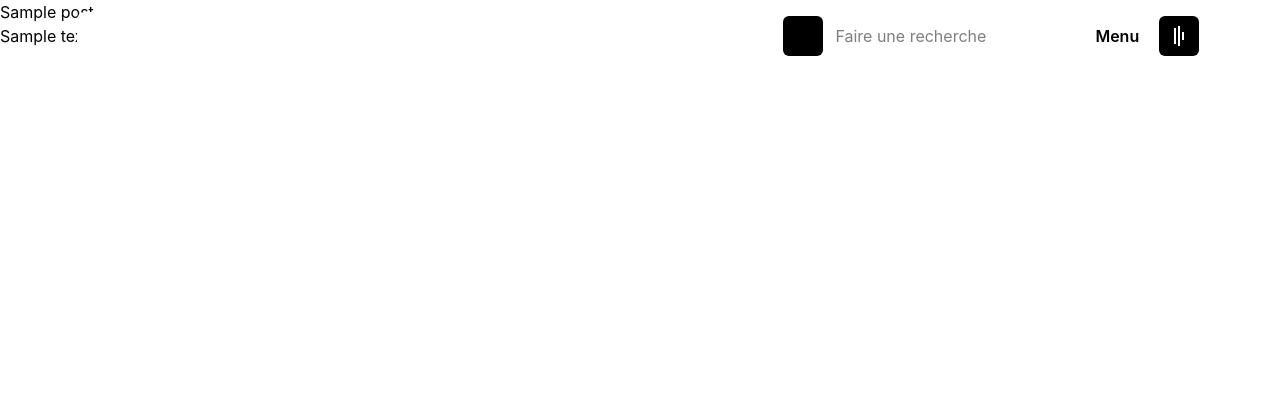
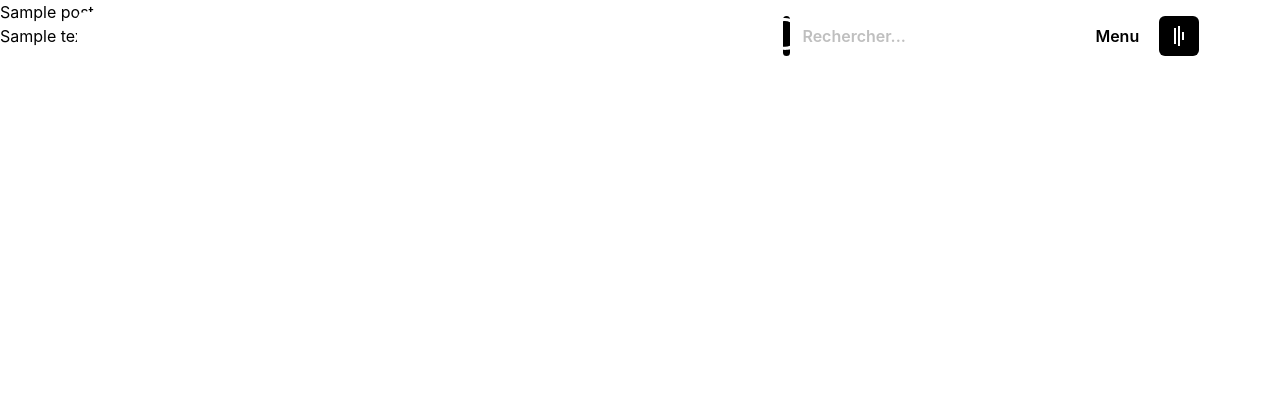
Before and after one commit to LeoLFr/wd_radio, a WordPress theme: template index.php in a window 1280 px wide. Shown: the top 420 px of the page. Run offline with PHP 8.4 and a stand-in for WordPress, Linux system fonts and the light colour scheme; the site name, menu and one post (Sample post) are stand-ins, and other content is empty.

Commit message:
search ok

```diff
--- a/header.php
+++ b/header.php
@@ -13,7 +13,7 @@
     <div class="flex justify-between py-3 container z-99">
 
         <div class="flex items-center">
-            <div class="h-12 w-17 object-cover flex items-center bg-white rounded-lg px-1 py-3">
+            <div class="h-12 w-17 object-cover flex items-center bg-white rounded-lg px-1 py-3 cursor-pointer">
                 <?php if (has_custom_logo()) { the_custom_logo(); }?>
             </div>
         </div>
@@ -21,11 +21,8 @@
         <div class="flex gap-5">
 
             <!-- Barre de recherche en placeholder a date -->
-            <div class="bg-white py-3 px-1 flex rounded-lg items-center w-70 h-12">
-                <div class="flex gap-0.5 bg-black rounded-md h-10 w-10 items-center justify-center">
-
-                </div>
-                <div class="opacity-50 ml-3">Faire une recherche</div>
+            <div class="">
+                <?php echo get_search_form(); ?>
             </div>
 
             <!-- Menu burger -->
--- /dev/null
+++ b/searchform.php
@@ -0,0 +1,6 @@
+<form action="<?php echo home_url("/") ?>" role="search" id="main-search-form" autocomplete="off" class="bg-white py-3 px-1 flex rounded-lg items-center w-70 h-12">
+    <div class="flex gap-0.5 bg-black rounded-md h-10 w-10 items-center justify-center">
+        <img src="./assets/images/search.svg" class="h-9 w-9 object-cover" alt="">
+    </div>
+    <input class="opacity-50 ml-3 font-semibold" type="search" name="s" placeholder="Rechercher..." value="<?php echo get_search_query(); ?>">
+</form>
--- a/style.css
+++ b/style.css
@@ -302,6 +302,9 @@
   .h-5 {
     height: calc(var(--spacing) * 5);
   }
+  .h-9 {
+    height: calc(var(--spacing) * 9);
+  }
   .h-10 {
     height: calc(var(--spacing) * 10);
   }
@@ -337,6 +340,9 @@
   }
   .w-6 {
     width: calc(var(--spacing) * 6);
+  }
+  .w-9 {
+    width: calc(var(--spacing) * 9);
   }
   .w-10 {
     width: calc(var(--spacing) * 10);
```
Also changed, not shown: search.php (+36 -1 lines), assets/images/search.svg (added).
